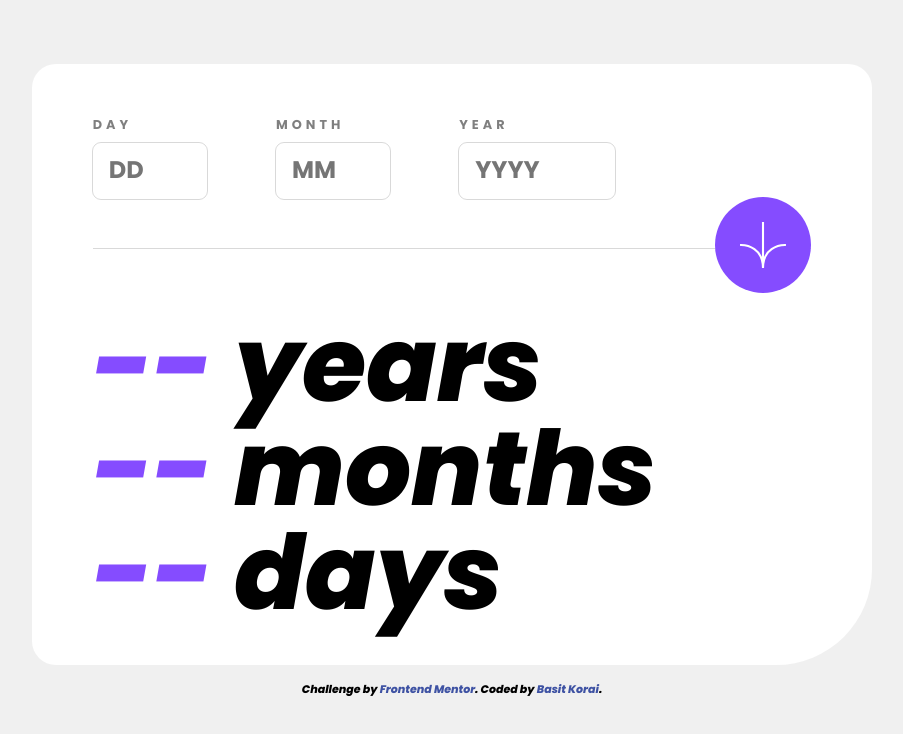
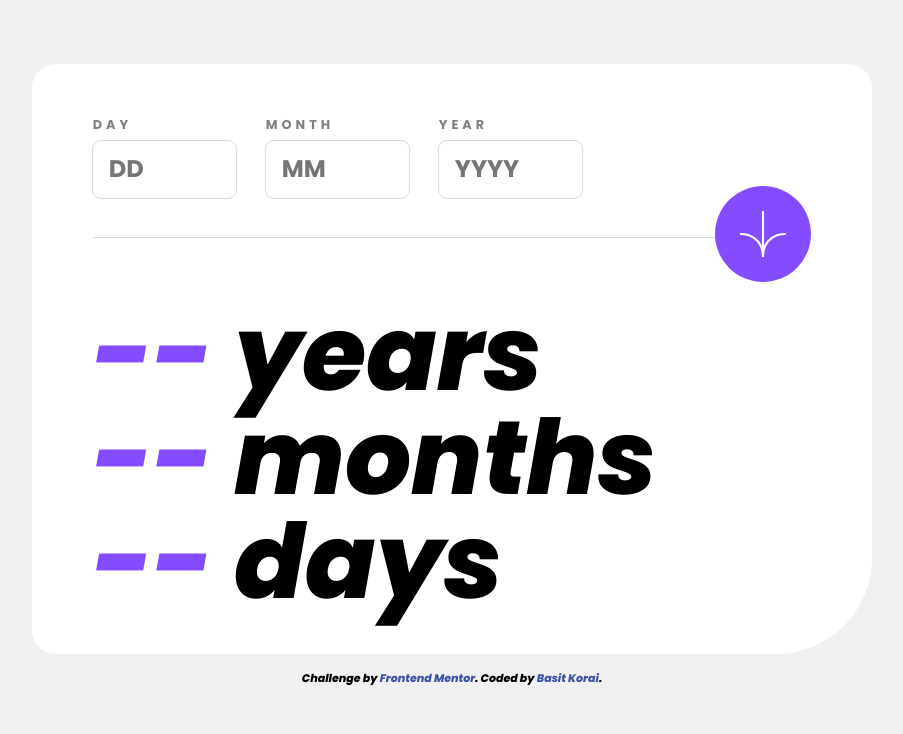
Before and after one commit to basitkorai/age-calculator-app, a website: page index.html in a window 1280 px wide. Shown: the whole page, without its empty margins (188-1091 px from the left). Drawn offline with Linux system fonts and the light colour scheme.

Commit message:
fix: input fields' width

```diff
--- a/sass/layout/_calculator.scss
+++ b/sass/layout/_calculator.scss
@@ -25,17 +25,18 @@
     padding-bottom: 3rem;
     display: flex;
     justify-content: center;
-    gap: 0.5rem;
+    gap: 1.05rem;
     position: relative;
-    flex-wrap: wrap;
 
     .field-container > * {
-      margin-block: u.em(5);
+      margin-block: u.em(4);
     }
 
     .field-container {
       font-size: 1rem;
       color: hsla(0, 0%, 0%, 50%);
+      width: 30%;
+      max-width: u.rem(85);
 
       label {
         text-transform: uppercase;
@@ -53,13 +54,13 @@
 
       input {
         display: block;
-        max-width: 90px;
         padding: 0.6rem;
         border-radius: 0.5rem;
         outline: 1px solid $dim-color;
         border: none;
         font-size: 1.3rem;
         cursor: pointer;
+        width: 100%;
       }
 
       input::placeholder {
@@ -67,7 +68,7 @@
       }
 
       .alert-danger {
-        font-size: clamp(0.55rem, 0.3rem + 1vw, 1rem);
+        font-size: clamp(0.55rem, 0.3rem + 1vw, 0.76rem);
         font-weight: 400;
         font-style: italic;
         color: u.$clr-primary-light-red;
@@ -122,7 +123,7 @@
 
     &__input {
       padding-bottom: 0.8em;
-      gap: 1.5rem;
+      gap: u.rem(30);
       justify-content: initial;
 
       .btn {
@@ -130,8 +131,9 @@
       }
 
       .field-container {
+        max-width: u.rem(143);
+
         input {
-          max-width: 156px;
           padding: 0.8rem 1rem;
         }
       }
```
Also changed, not shown: dist/main.css, 1 other file.
